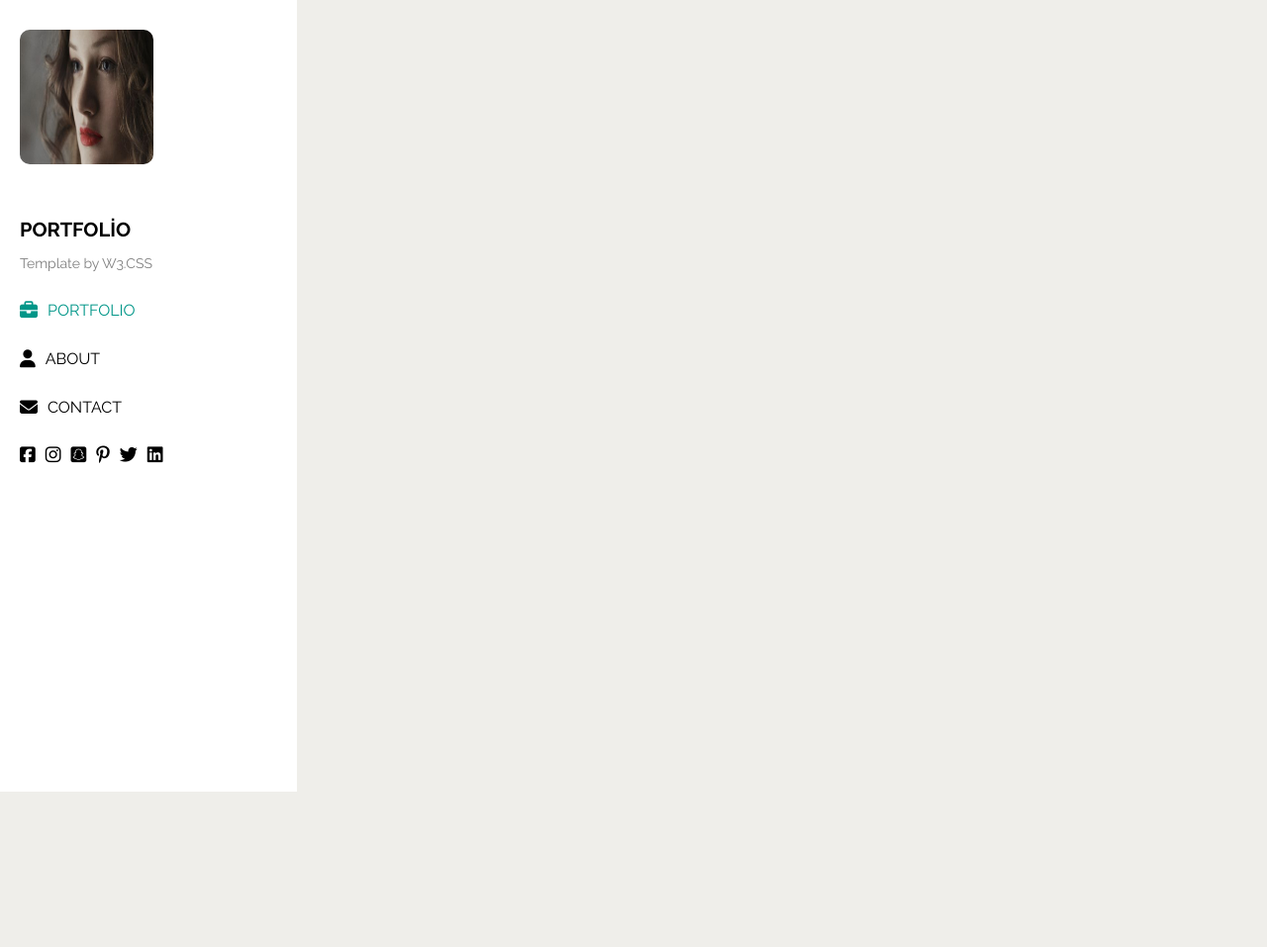
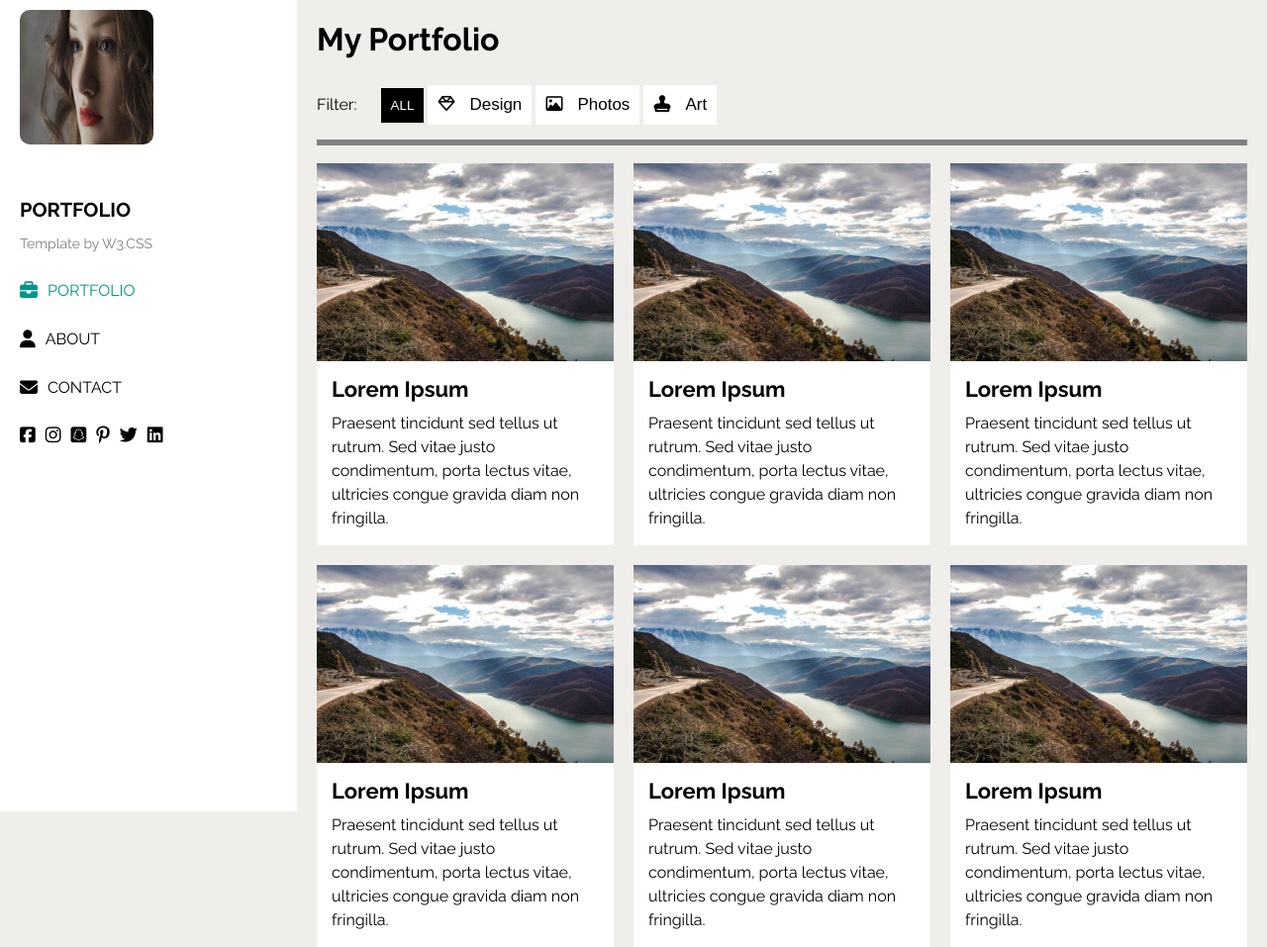
Before and after one commit to Benchtengelen/portfolio-blog, a plain HTML site: page index.html in a window 1280 px wide. Shown: the whole page at 99% size. Before the commit the page ends 800 px from the top, so only its background shows below. Drawn offline with Linux system fonts and the light colour scheme; a web font is replaced by a local one.

Commit message:
cards added

```diff
--- a/index.html
+++ b/index.html
@@ -13,7 +13,7 @@
       <img src="img/avatar_g.jpg" alt="">
 
        <div class="article">
-        <P class="p1">PORTFOLİO</P>
+        <P class="p1">PORTFOLIO</P>
         <p class="p2">Template by W3.CSS</p>
          <ul>
             <li class="green"><i class="fa fa-briefcase"></i><a href="">PORTFOLIO</a></li>
@@ -31,6 +31,95 @@
          </ul>
 
        </div>
+    </div>
+
+        <div class="navbar2">
+        <div class="icon">
+            <ul>
+                <li><a href=""><i class="fa-solid fa-bars"></i></a></li>
+            </ul>
+        </div>
+        <div class="photo">
+            <img src="img/avatar_g.jpg" alt="">
+        </div>
+    </div>
+
+
+    <main>
+        <h1>My Portfolio</h1>
+        <div class="filter">
+            <p>Filter:</p>
+            <button class="all">ALL</button>
+            <button><i class="fa-regular fa-gem"></i><a href=" ">Design</a></button>
+            <button><i class="fa-regular fa-image"></i><a href="">Photos</a></button>
+            <button><i class="fa-solid fa-stamp"></i><a href="">Art</a></button>
+            <div class="line"></div>
+
+        </div>
+    </main>
+
+
+    <div class="grid-container">
+
+        <div class="card">
+            <img src="img/mountains.jpg" alt="">
+            <div class="write">
+                <h1>Lorem Ipsum</h1>
+                <p>Praesent tincidunt sed tellus ut rutrum. Sed vitae justo
+                    condimentum, porta lectus vitae, ultricies congue
+                    gravida diam non fringilla.</p>
+            </div>
+        </div>
+         <div class="card">
+            <img src="img/mountains.jpg" alt="">
+            <div class="write">
+                <h1>Lorem Ipsum</h1>
+                <p>Praesent tincidunt sed tellus ut rutrum. Sed vitae justo
+                    condimentum, porta lectus vitae, ultricies congue
+                    gravida diam non fringilla.</p>
+            </div>
+        </div>
+
+         <div class="card">
+            <img src="img/mountains.jpg" alt="">
+            <div class="write">
+                <h1>Lorem Ipsum</h1>
+                <p>Praesent tincidunt sed tellus ut rutrum. Sed vitae justo
+                    condimentum, porta lectus vitae, ultricies congue
+                    gravida diam non fringilla.</p>
+            </div>
+        </div>
+
+         <div class="card">
+            <img src="img/mountains.jpg" alt="">
+            <div class="write">
+                <h1>Lorem Ipsum</h1>
+                <p>Praesent tincidunt sed tellus ut rutrum. Sed vitae justo
+                    condimentum, porta lectus vitae, ultricies congue
+                    gravida diam non fringilla.</p>
+            </div>
+        </div>
+
+         <div class="card">
+            <img src="img/mountains.jpg" alt="">
+            <div class="write">
+                <h1>Lorem Ipsum</h1>
+                <p>Praesent tincidunt sed tellus ut rutrum. Sed vitae justo
+                    condimentum, porta lectus vitae, ultricies congue
+                    gravida diam non fringilla.</p>
+            </div>
+        </div>
+
+         <div class="card">
+            <img src="img/mountains.jpg" alt="">
+            <div class="write">
+                <h1>Lorem Ipsum</h1>
+                <p>Praesent tincidunt sed tellus ut rutrum. Sed vitae justo
+                    condimentum, porta lectus vitae, ultricies congue
+                    gravida diam non fringilla.</p>
+            </div>
+        </div>
+
 
     </div>
 
@@ -40,5 +129,13 @@
 
 
 
+
+
+
+
+
+
+
+
 </body>
 </html>
--- a/style.css
+++ b/style.css
@@ -6,11 +6,12 @@ body {
     margin: 0;
     padding: 0;
     box-sizing: border-box;
+     font-family: "Raleway", sans-serif;
 }
 
  .navbar {
     width: 300px;
-    height: 100vh;
+    height: 105vh;
     background-color: white;
     margin: 0;
     padding: 0;
@@ -82,7 +83,148 @@ body {
 }
 
 
-main p{
-    width: 60%;
-    margin: 20px auto;
+main {
+    margin-left: 300px;
+    padding: 20px;
+    margin-top: -20px;
 }
+
+
+.portfolio h1{
+    color: black;
+    font-size: 40px;
+}
+
+main .filter p{
+   display: inline-block;
+
+}
+main .filter button{
+    border: none;
+    background-color: white;
+    padding: 10px;
+    position: relative;
+    left: 20px;
+
+
+
+}
+main .filter button i{
+    font-size: 17px
+}
+
+main .filter button a{
+    text-decoration: none;
+    color: black;
+    margin-left: 15px;
+    font-size: 17px
+}
+
+main .filter .all{
+    background-color: black;
+    color: white;
+}
+main .filter .line {
+    border-bottom: 6px solid grey;
+    margin-top: 10px;
+}
+
+
+
+.grid-container {
+  display: grid;
+  grid-template-columns: repeat(3, 1fr);
+  gap: 20px;
+  max-width: 1200px;
+
+  margin: -2px auto;
+  padding: 0 20px;
+   margin-left: 300px;
+}
+
+.card {
+  background-color: #fff;
+
+  overflow: hidden;
+
+  display: flex;
+  flex-direction: column;
+}
+
+.card img {
+  width: 100%;
+  height: auto;
+  display: block;
+}
+
+.write {
+  padding: 15px;
+  font-size: clamp(14px, 2vw, 16px);
+}
+
+.write h1 {
+  font-size: clamp(18px, 2.5vw, 22px);
+  margin: 0 0 10px;
+}
+
+.write p {
+  line-height: 1.5;
+  margin: 0;
+}
+
+
+
+
+
+
+
+@media screen and (max-width:990px) {
+
+    .navbar {
+        display: none;
+    }
+
+    main {
+
+  margin-left: 0;
+}
+
+.grid-container {
+    margin-left: 0;
+}
+
+
+.navbar2{
+    display: flex;
+    align-items: center;
+    justify-content: space-between;
+}
+.navbar2 ul li {
+    list-style: none;
+
+}
+.navbar2 ul li a{
+    color: black;
+    font-size: 40px;
+}
+.navbar2 .photo {
+    margin-top: 20px;
+    margin-right: 20px;
+}
+.navbar2 .photo img{
+    width: 100px;
+    height: 100px;
+    border-radius: 50%;
+}
+
+
+}
+
+@media screen and (min-width:990px) {
+    .navbar2 {
+        display: none;
+    }
+
+
+
+}
```
